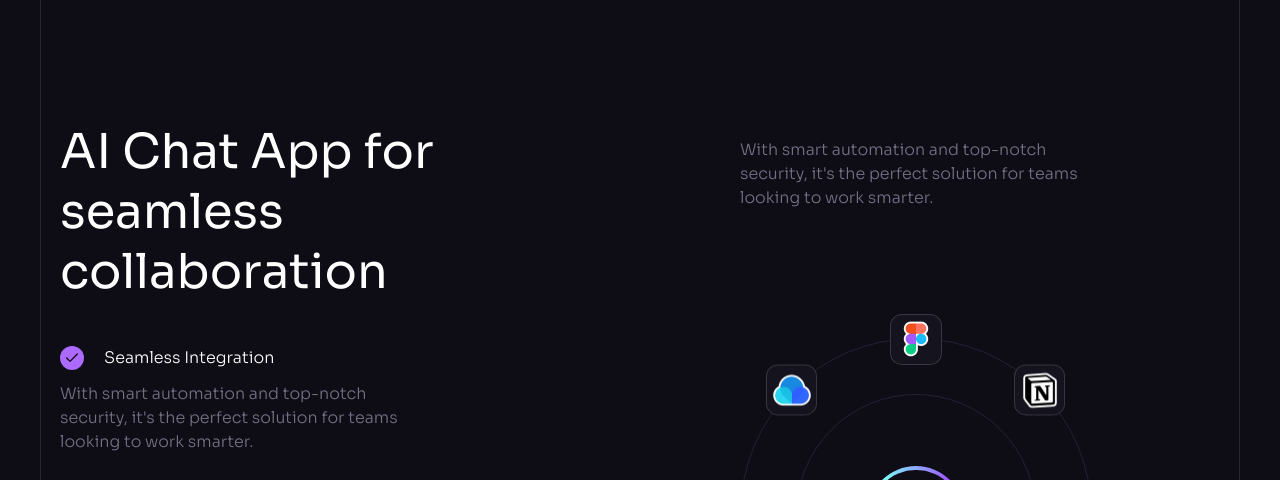
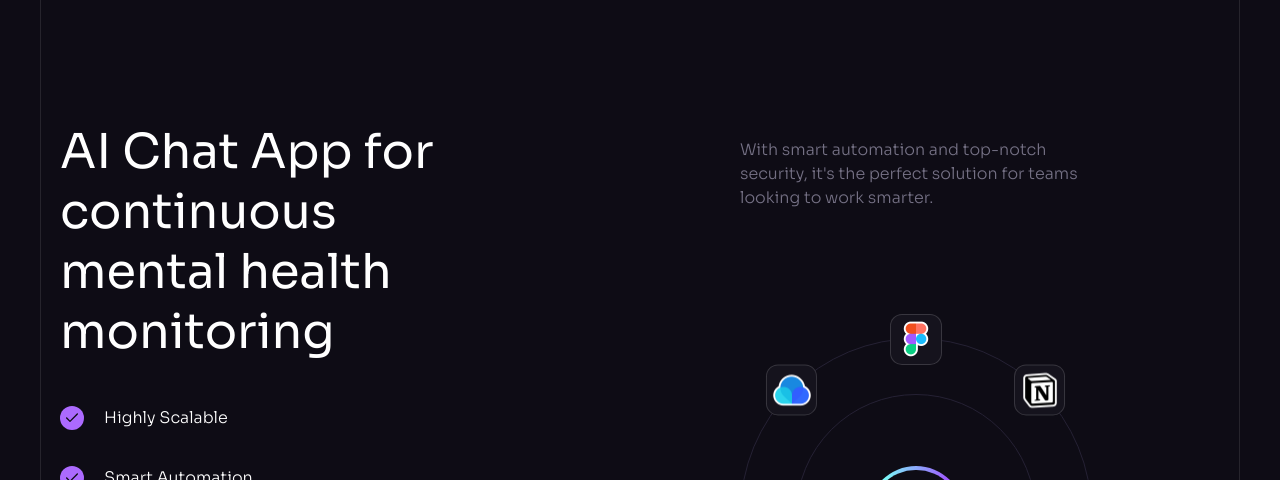
Before and after one commit to Kaushik-2802/mental-health-AI, a React (Vite) app in the folder frontend/: page / in a window 1280 px wide. Shown: the part 2940-3420 px from the top of the page. Built offline with nearby package versions, Linux system fonts and the light colour scheme.

Commit message:
Added some other changes

```diff
--- a/frontend/src/components/Collaboration.jsx
+++ b/frontend/src/components/Collaboration.jsx
@@ -10,7 +10,7 @@ const Collaboration = () => {
       <div className="container lg:flex">
         <div className="max-w-[25rem]">
           <h2 className="h2 mb-4 md:mb-8">
-            AI Chat App for seamless collaboration
+            AI Chat App for continuous mental health monitoring
           </h2>
 
           <ul className="max-w-[22rem] mb-10 md:mb-14">
--- a/frontend/src/constants/index.js
+++ b/frontend/src/constants/index.js
@@ -134,8 +134,7 @@ export const collabText =
 export const collabContent = [
   {
     id: "0",
-    title: "Seamless Integration",
-    text: collabText,
+    title: " Highly Scalable ",
   },
   {
     id: "1",
```
